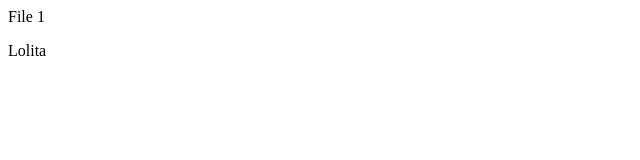
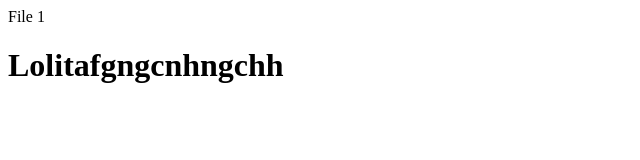
Before and after one commit to katherine6666/lesson, a plain HTML site: page 1.html in a window 1280 px wide. Shown: the whole page, without its empty margins (0-640 px from the left). Drawn offline with Linux system fonts and the light colour scheme.

Commit message:
Change head

```diff
--- a/1.html
+++ b/1.html
@@ -8,6 +8,6 @@
 </head>
 <body>
     File 1
-    <p>Lolita</p>
+    <h1>Lolitafgngcnhngchh</h1>
 </body>
 </html>
```
